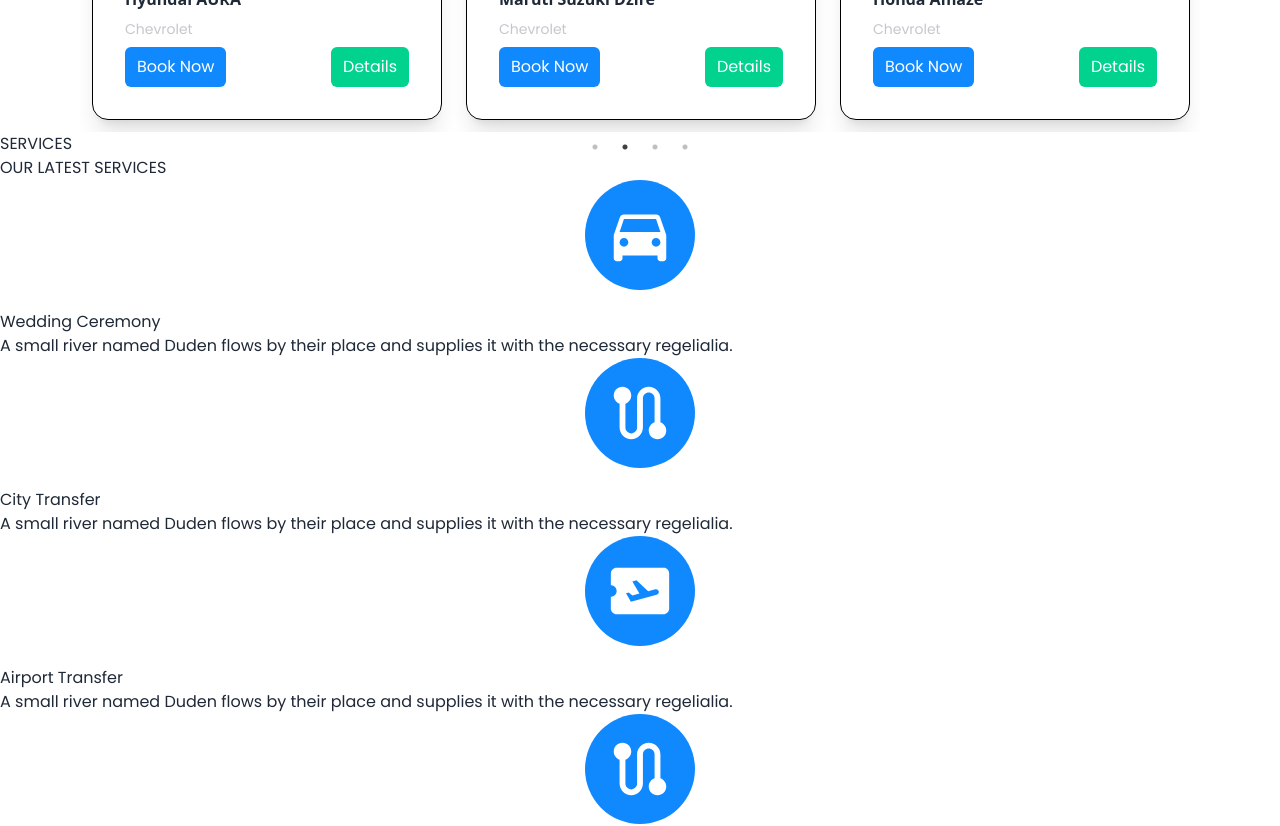
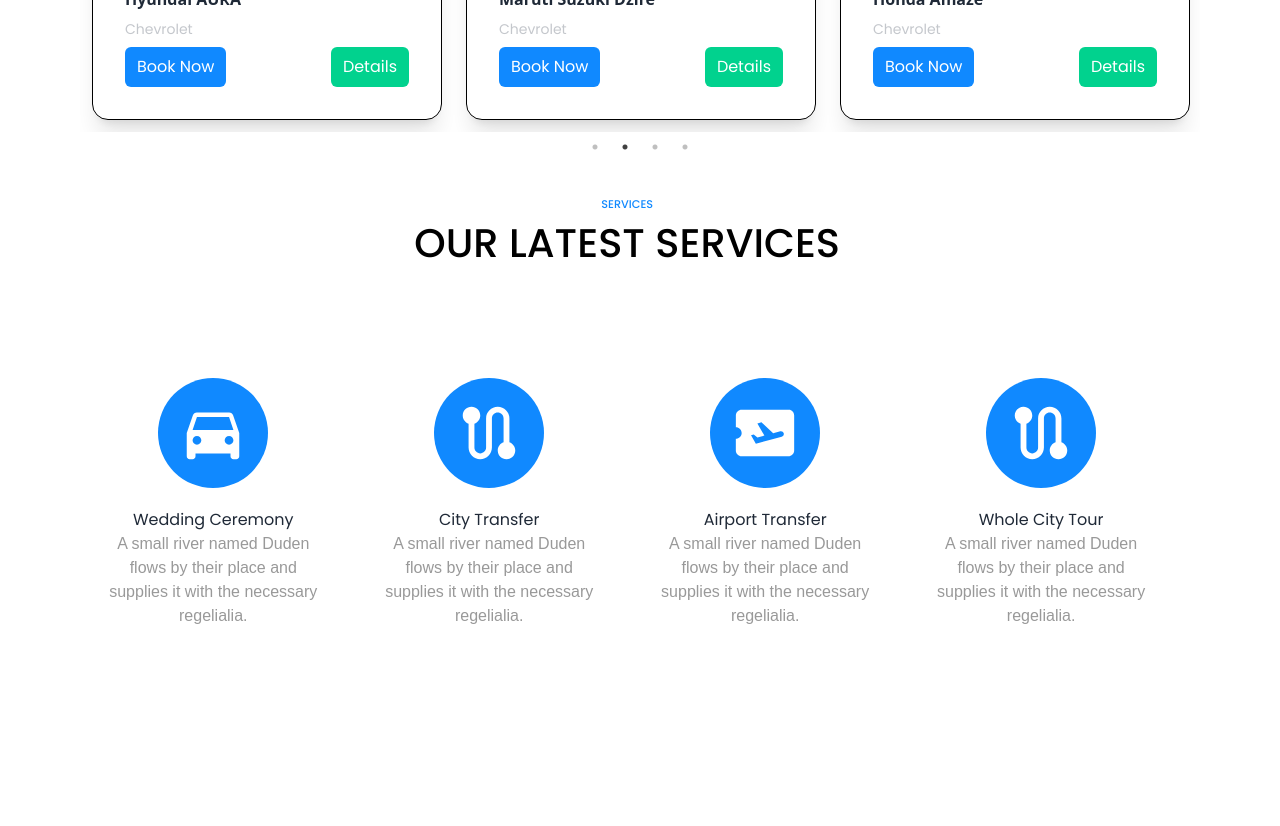
Before and after one commit to Its-Subham/Cab-Booking-Website-MERN, a React (Vite) app in the folder frontend/: page / in a window 1280 px wide. Shown: the part 1180-2006 px from the top of the page. Built offline with nearby package versions, Linux system fonts and the light colour scheme; a web font is replaced by a local one.

Commit message:
Update index.css

```diff
--- a/frontend/src/index.css
+++ b/frontend/src/index.css
@@ -97,9 +97,55 @@
         @apply w-[110px] h-[110px] text-white mx-auto mb-5 bg-primaryBlue border-none rounded-[50%] text-4xl flex justify-center items-center;
     }
   }
+ .Services{
+  height: 90vh;
+  width: 98vw;
+  margin-top: 5%;
+  padding: 0;
+ }
+ .Services h5{
+  font-size: 0.7rem;
+  color: #1089FF;
+  font-weight: 500;
+  text-align: center;
+ }
 
+ .Services h2{
+  font-size: 2.5rem;
+  color: black;
+  font-weight: 500;
+  text-align: center;
+ }
 
+ .services-cards-container{
+    display: flex;
+    justify-content: center;
+    align-items: center;
+    flex-direction: row;
+    height: 70%;
+    width: 100%;
+ }
 
+ .services-cards{
+  margin-top: 5%;
+  height: 100%;
+  width: 20%;
+  margin-left: 1%;
+  margin-right: 1%;
+  display: flex;
+  justify-content: center;
+  align-items: center;
+  flex-direction: column;
+ }
+
+ .services-cards p{
+  height: 40%;
+  width: 90%;
+  text-align: center;
+  color: #999999;
+  font-weight: 16px;
+  font-family: Arial;
+ }
 
 /*  Counter  */
 
```
Lines whose indentation alone changed are shown as unchanged.
